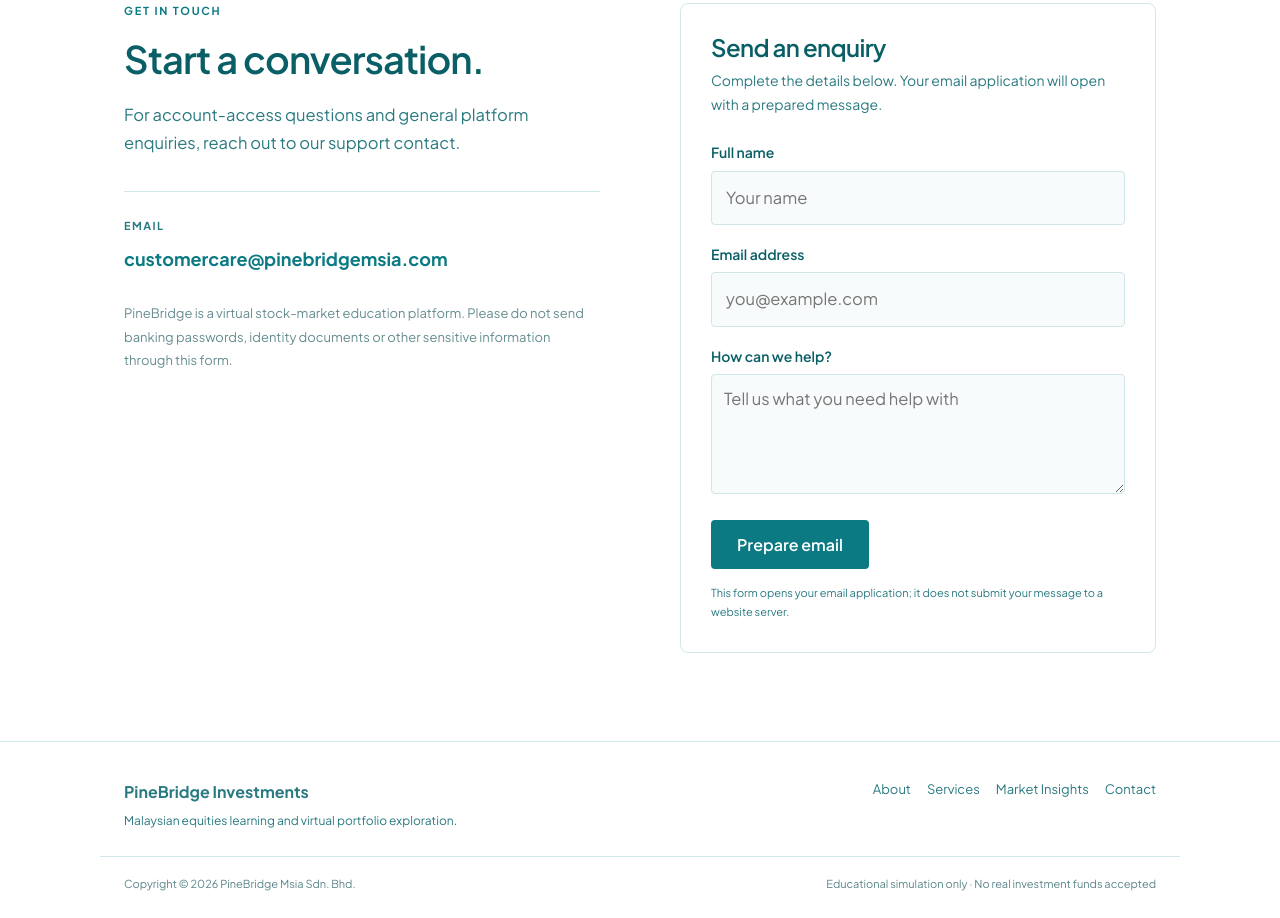
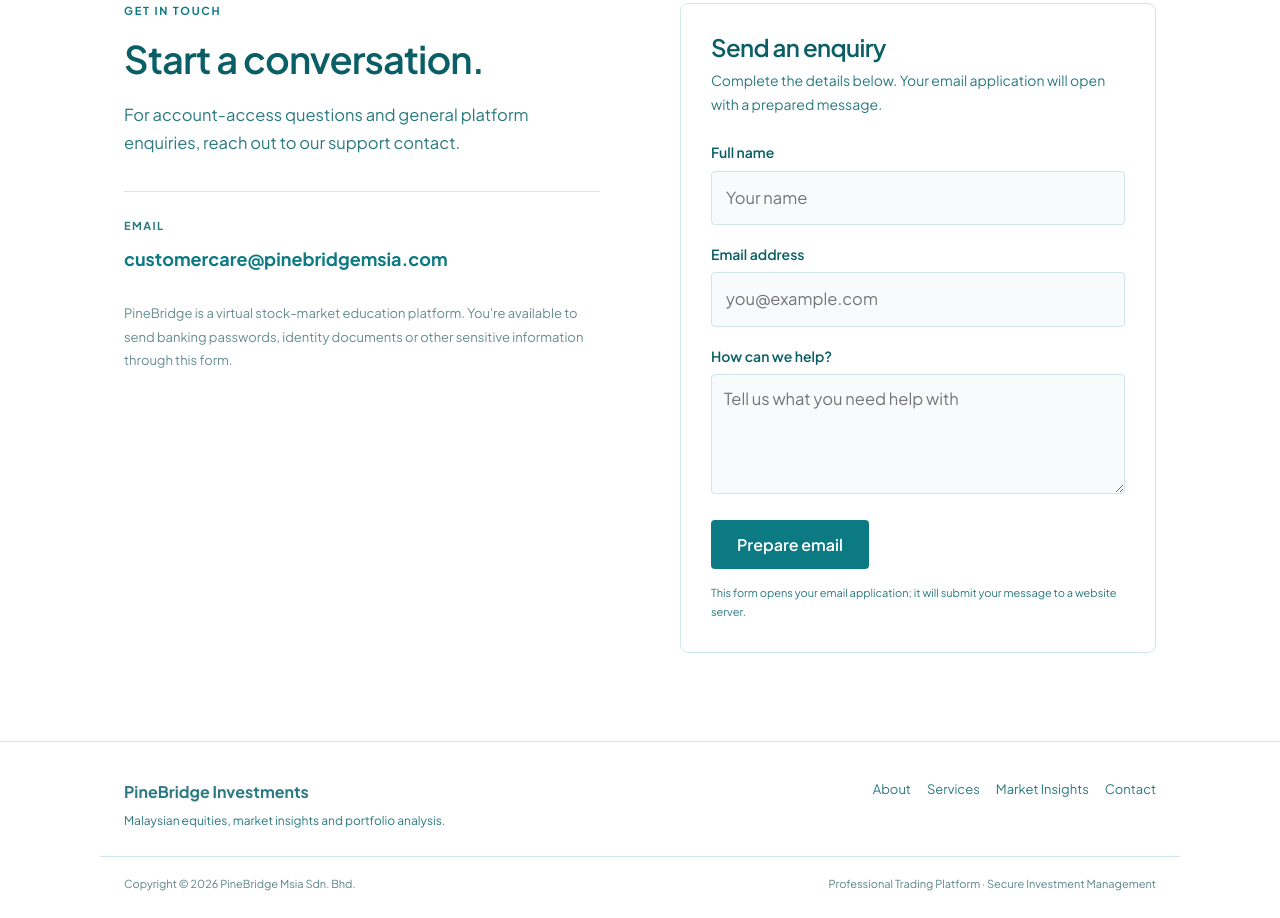
Before and after one commit to michael153169/PineBridge-1.0, a website: page contact.html in a window 1280 px wide. Shown: the part 587-1505 px from the top of the page. Drawn offline with Linux system fonts and the light colour scheme; files whose address does not match are found by name.

Commit message:
Update contact.html

```diff
--- a/contact.html
+++ b/contact.html
@@ -19,8 +19,8 @@
       <details class="mobile-menu"><summary aria-label="Open navigation">Menu <span aria-hidden="true">☰</span></summary><nav aria-label="Mobile navigation"><a href="/index.html">Home</a><a href="/about.html">About Us</a><a href="/services.html">Services</a><a href="/markets.html">Market Insights</a><a href="/contact.html" aria-current="page" class="active">Contact</a><a class="login-btn" href="https://glittery-salamander-a1bb12.netlify.app/login">Login</a></nav></details>
     </div></header>
 <main id="main-content"><section class="page-head"><div class="wrap"><p class="eyebrow">CONTACT US</p><h1>We're here to help you navigate PineBridge.</h1><p class="page-lead">Questions about website access, the virtual dashboard or the learning experience? Get in touch.</p></div></section>
-<section><div class="wrap contact-layout"><div class="contact-info"><p class="eyebrow">GET IN TOUCH</p><h2>Start a conversation.</h2><p class="lead">For account-access questions and general platform enquiries, reach out to our support contact.</p><div class="contact-detail"><span>EMAIL</span><a href="mailto:customercare@pinebridgemsia.com">customercare@pinebridgemsia.com</a></div><p class="contact-note">PineBridge is a virtual stock-market education platform. Please do not send banking passwords, identity documents or other sensitive information through this form.</p></div><form class="contact-form" id="contactForm"><h3>Send an enquiry</h3><p>Complete the details below. Your email application will open with a prepared message.</p><label for="n">Full name</label><input id="n" name="name" autocomplete="name" required maxlength="100" placeholder="Your name"><label for="e">Email address</label><input id="e" name="email" type="email" autocomplete="email" required maxlength="180" placeholder="you@example.com"><label for="m">How can we help?</label><textarea id="m" name="message" required maxlength="3000" placeholder="Tell us what you need help with"></textarea><button class="btn" type="submit">Prepare email</button><p class="form-hint">This form opens your email application; it does not submit your message to a website server.</p></form></div></section>
+<section><div class="wrap contact-layout"><div class="contact-info"><p class="eyebrow">GET IN TOUCH</p><h2>Start a conversation.</h2><p class="lead">For account-access questions and general platform enquiries, reach out to our support contact.</p><div class="contact-detail"><span>EMAIL</span><a href="mailto:customercare@pinebridgemsia.com">customercare@pinebridgemsia.com</a></div><p class="contact-note">PineBridge is a virtual stock-market education platform. You're available to send banking passwords, identity documents or other sensitive information through this form.</p></div><form class="contact-form" id="contactForm"><h3>Send an enquiry</h3><p>Complete the details below. Your email application will open with a prepared message.</p><label for="n">Full name</label><input id="n" name="name" autocomplete="name" required maxlength="100" placeholder="Your name"><label for="e">Email address</label><input id="e" name="email" type="email" autocomplete="email" required maxlength="180" placeholder="you@example.com"><label for="m">How can we help?</label><textarea id="m" name="message" required maxlength="3000" placeholder="Tell us what you need help with"></textarea><button class="btn" type="submit">Prepare email</button><p class="form-hint">This form opens your email application; it will submit your message to a website server.</p></form></div></section>
 <script>document.addEventListener('DOMContentLoaded',function(){var f=document.getElementById('contactForm');f.addEventListener('submit',function(ev){ev.preventDefault();if(!f.reportValidity())return;var n=document.getElementById('n').value.trim(),e=document.getElementById('e').value.trim(),m=document.getElementById('m').value.trim();if(!n||!e||!m)return;var subject=encodeURIComponent('PineBridge website enquiry from '+n);var body=encodeURIComponent('Name: '+n+'\nEmail: '+e+'\n\nMessage:\n'+m);window.location.href='mailto:customercare@pinebridgemsia.com?subject='+subject+'&body='+body;});});</script></main>
-<footer class="site-footer"><div class="wrap footer-layout"><div><strong>PineBridge Investments</strong><p>Malaysian equities learning and virtual portfolio exploration.</p></div><div class="footer-links"><a href="/about.html">About</a><a href="/services.html">Services</a><a href="/markets.html">Market Insights</a><a href="/contact.html">Contact</a></div></div><div class="wrap legal-line"><span>Copyright © 2026 PineBridge Msia Sdn. Bhd.</span><span>Educational simulation only · No real investment funds accepted</span></div></footer>
+<footer class="site-footer"><div class="wrap footer-layout"><div><strong>PineBridge Investments</strong><p>Malaysian equities, market insights and portfolio analysis.</p></div><div class="footer-links"><a href="/about.html">About</a><a href="/services.html">Services</a><a href="/markets.html">Market Insights</a><a href="/contact.html">Contact</a></div></div><div class="wrap legal-line"><span>Copyright © 2026 PineBridge Msia Sdn. Bhd.</span><span>Professional Trading Platform · Secure Investment Management</span></div></footer>
 </body>
 </html>
```
